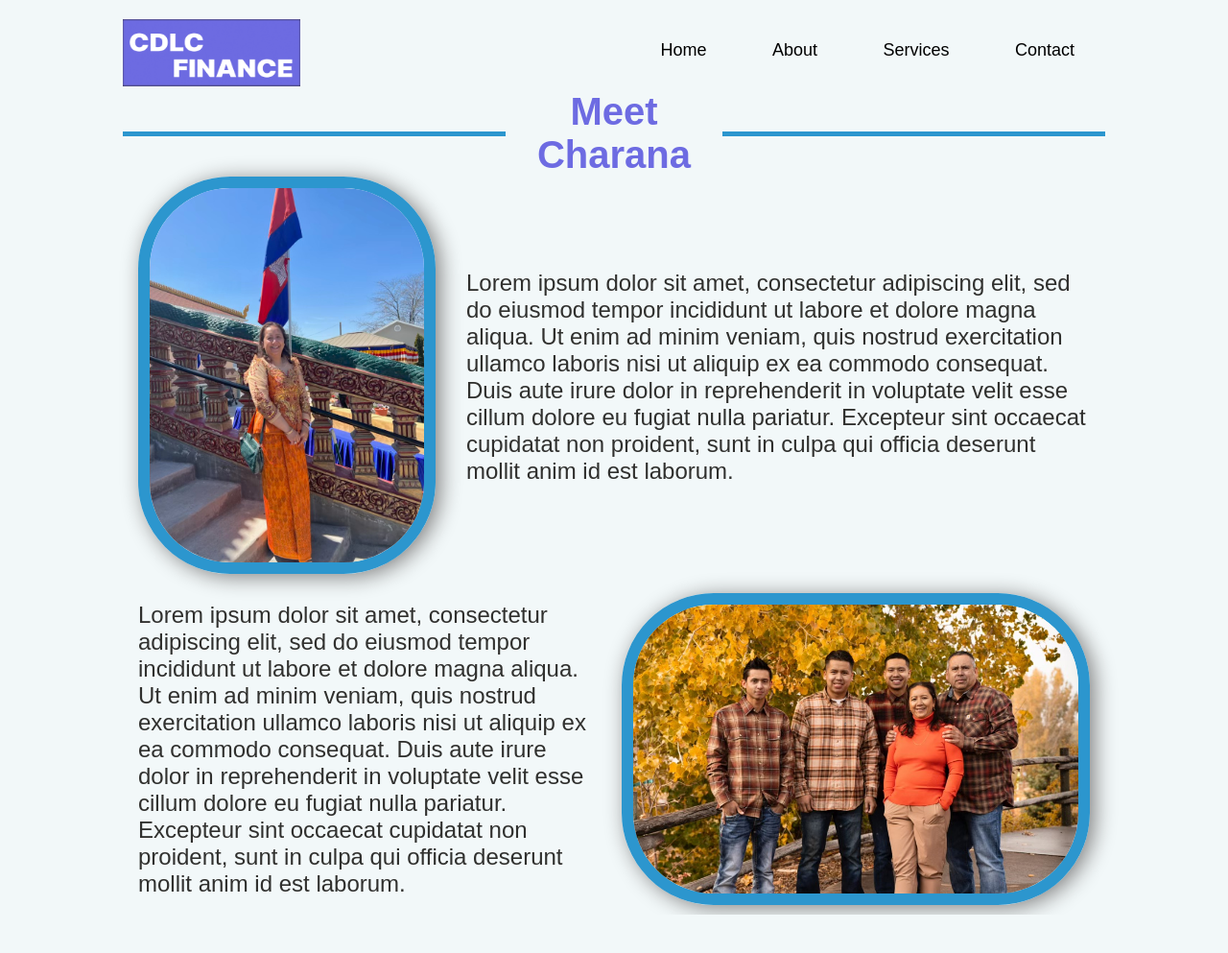
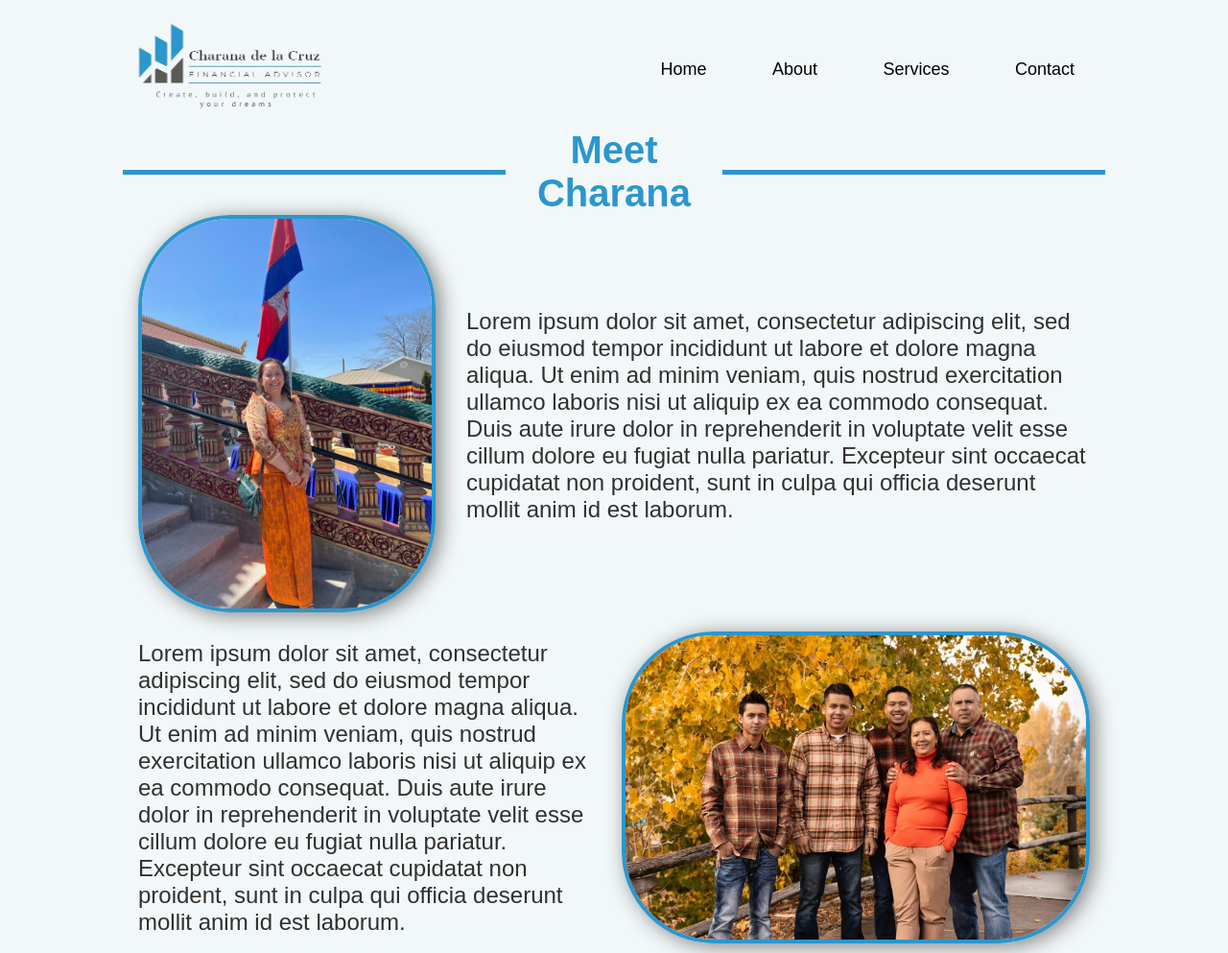
Before and after one commit to omaroaalj/client-project-money-team, a Django app: template financeWebApp/financeWebsite/templates/financeWebsite/about.html in a window 1280 px wide. Shown: the whole page at 96% size. Before the commit the page ends 953 px from the top, so only its background shows below. Run offline with Django 3.2, Linux system fonts and the light colour scheme; the template is opened without the code that fills it, so the values that code supplies are empty.

Commit message:
updated color palette

```diff
--- a/financeWebApp/financeWebsite/static/financeWebsite/about.css
+++ /dev/null
@@ -1,3 +0,0 @@
-body{
-    background-color: black;
-}
--- a/financeWebApp/financeWebsite/static/financeWebsite/better-about-me.css
+++ b/financeWebApp/financeWebsite/static/financeWebsite/better-about-me.css
@@ -26,7 +26,8 @@ nav {
 }
 
 .logo {
-    margin-top: 10px;
+    margin-top: 0;
+    margin-right: 5em;
 }
 
 nav ul li {
@@ -68,7 +69,7 @@ nav ul li a:hover::after {
     align-items: center;
 }
 .picture img{
-    border: 1.5vh solid;
+    border: .5vh solid;
     border-color: #2C96CE;
     border-radius: 12vh;
     box-shadow:5px 3px 22px 0px grey;
@@ -103,7 +104,7 @@ p{
 }
 h1{
     font-size:2.5rem;
-    color:#6D6BE2;
+    color:#2C96CE;
 
 
 }
--- a/financeWebApp/financeWebsite/static/financeWebsite/landing.css
+++ b/financeWebApp/financeWebsite/static/financeWebsite/landing.css
@@ -32,7 +32,7 @@ body {
 
 .mission h1 {
     position: absolute;
-    color: #6D6BE2;
+    color: #2C96CE;
     right: 17vw;
     margin-top: 15vh;
     font-size: 4em;
@@ -72,7 +72,7 @@ nav ul li a::after {
     content: '';
     width: 0;
     height: 3px;
-    background: #6D6BE2;
+    background: #2C96CE;
     position: absolute;
     left: 0;
     bottom: -6px;
@@ -199,7 +199,7 @@ nav .fa-regular {
     }
 
     nav ul {
-        background: #6D6BE2;
+        background: #2C96CE;
         position: fixed;
         top: 0;
         right: -200px;
--- a/financeWebApp/financeWebsite/templates/financeWebsite/about.html
+++ b/financeWebApp/financeWebsite/templates/financeWebsite/about.html
@@ -13,7 +13,7 @@
     <div class="container">
     <nav>
         <div class="logo">
-            <img src = "{% static 'financeWebsite/images/logo4.jpeg' %}" width = "185px" height = "70px" alt = "logo">
+            <img src = "{% static 'financeWebsite/images/realLogo.png' %}" width = "225px" height = "120px" alt = "logo">
         </div>
         <ul id = "sidemenu">
             <li> <a href = "{% url 'financeWebsite:index' %}"> Home </a></li>
```
Also changed, not shown: financeWebApp/financeWebsite/static/financeWebsite/contact.css (+4 -4 lines), financeWebApp/financeWebsite/static/financeWebsite/services.css (+5 -5 lines).
